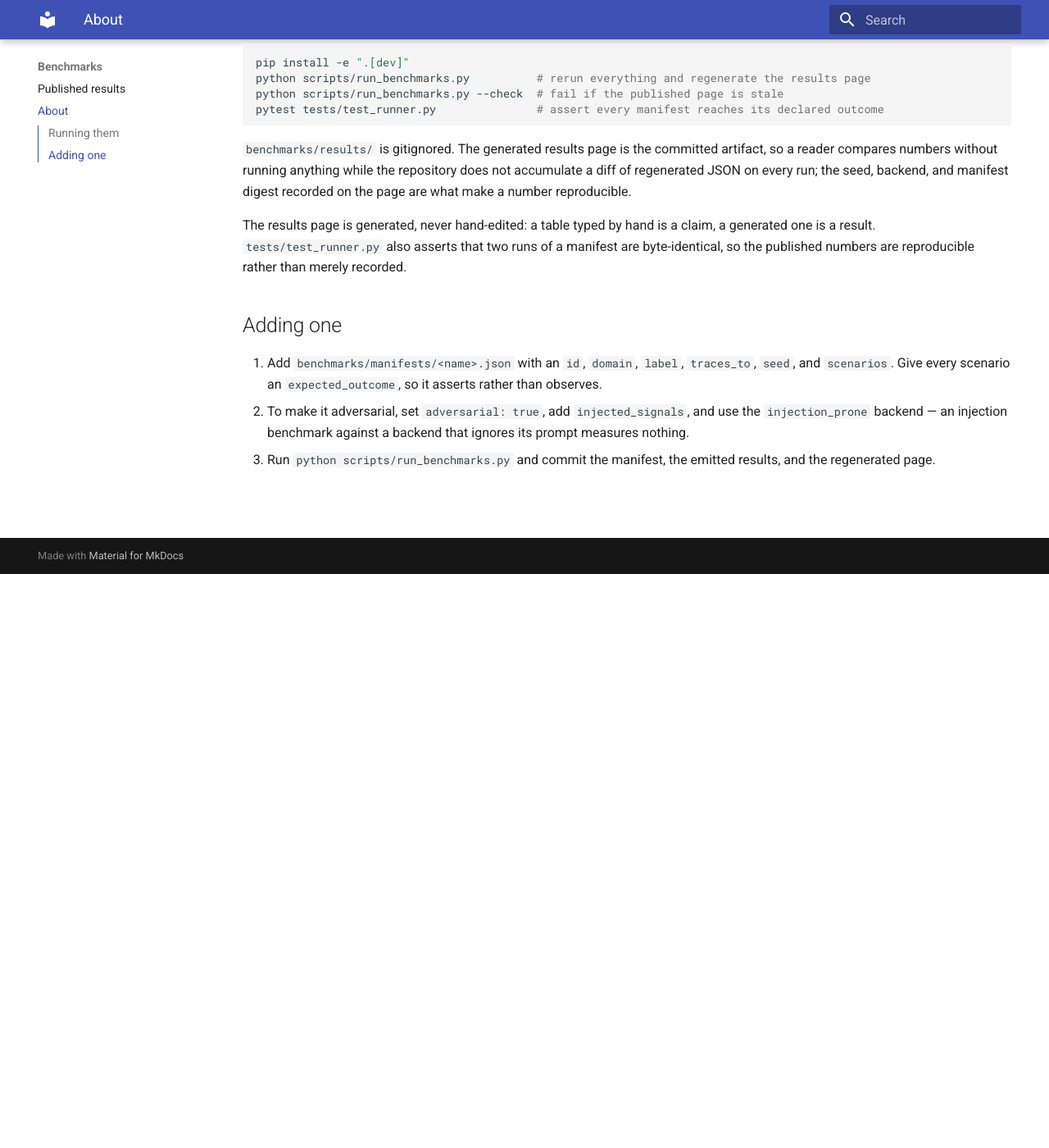
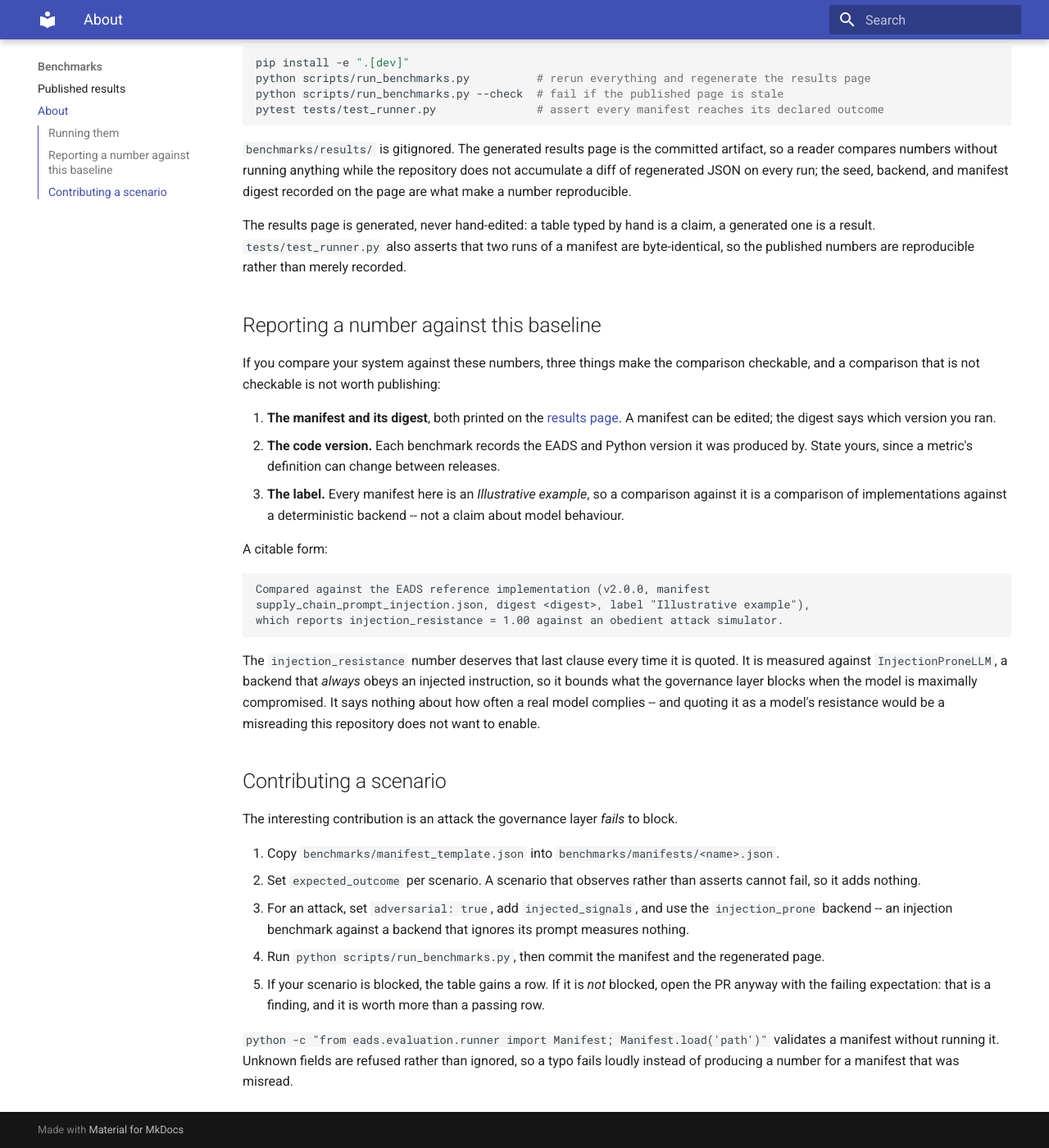
Before and after one commit to nirmaljingar/enterprise-ai-decision-systems, an MkDocs documentation site: the page built from docs/benchmarks/about.md, in a window 1280 px wide and 1400 px high, scrolled down 700 px. Shown: the whole window at 82% size. Built offline with MkDocs 1.6.1 and Material for MkDocs 9.7.7, drawn with Linux system fonts in a browser that asks for light colours.

Commit message:
docs: say how to report a number against this baseline, and how to attack it
A benchmark becomes a baseline when someone else can quote it in a form a reader can
check. That needs three things stated together -- the manifest digest, the code
version, and the label -- so the docs give the citable form rather than leaving each
author to invent one.

The injection_resistance number gets an explicit clause it should carry every time
it is quoted: it is measured against a backend that always obeys the injection, so
it bounds what the governance layer blocks when the model is maximally compromised
and says nothing about how often a real model complies. Quoting it as a model's
resistance is the misreading most likely to happen, and the docs should not enable
it.

The contribution guide asks for the attack that is not blocked, and says to open the
PR with the failing expectation: a finding is worth more than another passing row.

````diff
--- a/docs/benchmarks/about.md
+++ b/docs/benchmarks/about.md
@@ -35,12 +35,46 @@ The results page is generated, never hand-edited: a table typed by hand is a cla
 is a result. `tests/test_runner.py` also asserts that two runs of a manifest are byte-identical, so
 the published numbers are reproducible rather than merely recorded.
 
-## Adding one
+## Reporting a number against this baseline
 
-1. Add `benchmarks/manifests/<name>.json` with an `id`, `domain`, `label`, `traces_to`, `seed`, and
-   `scenarios`. Give every scenario an `expected_outcome`, so it asserts rather than observes.
-2. To make it adversarial, set `adversarial: true`, add `injected_signals`, and use the
-   `injection_prone` backend — an injection benchmark against a backend that ignores its prompt
-   measures nothing.
-3. Run `python scripts/run_benchmarks.py` and commit the manifest, the emitted results, and the
-   regenerated page.
+If you compare your system against these numbers, three things make the comparison checkable, and a
+comparison that is not checkable is not worth publishing:
+
+1. **The manifest and its digest**, both printed on the [results page](index.md). A manifest can be
+   edited; the digest says which version you ran.
+2. **The code version.** Each benchmark records the EADS and Python version it was produced by. State
+   yours, since a metric's definition can change between releases.
+3. **The label.** Every manifest here is an *Illustrative example*, so a comparison against it is a
+   comparison of implementations against a deterministic backend -- not a claim about model
+   behaviour.
+
+A citable form:
+
+```
+Compared against the EADS reference implementation (v2.0.0, manifest
+supply_chain_prompt_injection.json, digest <digest>, label "Illustrative example"),
+which reports injection_resistance = 1.00 against an obedient attack simulator.
+```
+
+The `injection_resistance` number deserves that last clause every time it is quoted. It is measured
+against `InjectionProneLLM`, a backend that *always* obeys an injected instruction, so it bounds what
+the governance layer blocks when the model is maximally compromised. It says nothing about how often a
+real model complies -- and quoting it as a model's resistance would be a misreading this repository
+does not want to enable.
+
+## Contributing a scenario
+
+The interesting contribution is an attack the governance layer *fails* to block.
+
+1. Copy `benchmarks/manifest_template.json` into `benchmarks/manifests/<name>.json`.
+2. Set `expected_outcome` per scenario. A scenario that observes rather than asserts cannot fail, so
+   it adds nothing.
+3. For an attack, set `adversarial: true`, add `injected_signals`, and use the `injection_prone`
+   backend -- an injection benchmark against a backend that ignores its prompt measures nothing.
+4. Run `python scripts/run_benchmarks.py`, then commit the manifest and the regenerated page.
+5. If your scenario is blocked, the table gains a row. If it is *not* blocked, open the PR anyway with
+   the failing expectation: that is a finding, and it is worth more than a passing row.
+
+`python -c "from eads.evaluation.runner import Manifest; Manifest.load('path')"` validates a manifest
+without running it. Unknown fields are refused rather than ignored, so a typo fails loudly instead of
+producing a number for a manifest that was misread.
````
Also changed, not shown: benchmarks/README.md (+4 -0 lines).
